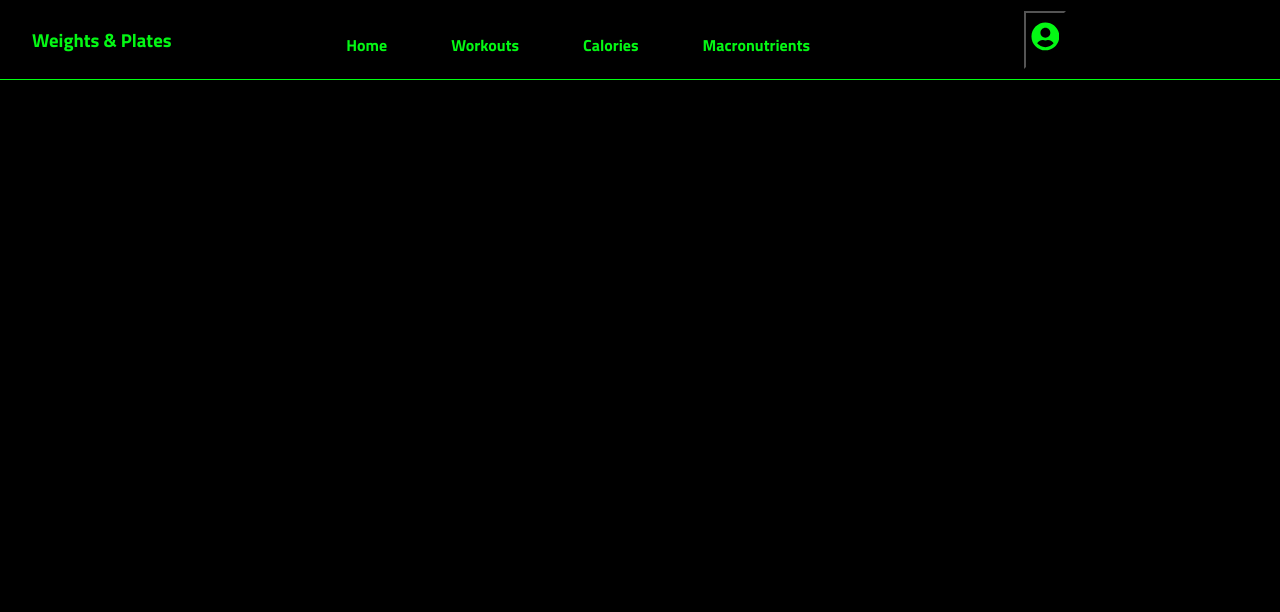
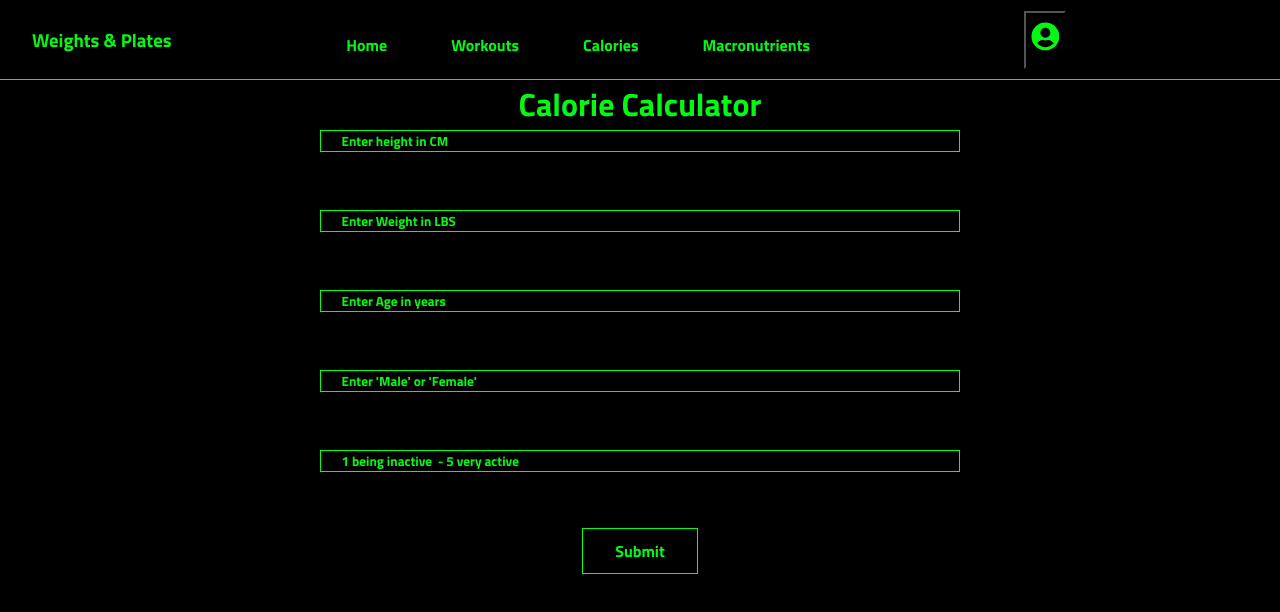
Before and after one commit to T1M00R/PPIT-Project, a React (Create React App) app: page /calories in a window 1280 px wide. Shown: the top 612 px of the page. Built offline with nearby package versions, Linux system fonts and the light colour scheme.

Commit message:
prototype project complete

```diff
--- a/src/App.js
+++ b/src/App.js
@@ -1,5 +1,7 @@
 import './styles/App.css';
 import React from 'react';
+import {Calories} from './components/calories';
+import {Macros} from './components/macros';
 import Navbar from './components/Navbar';
 import { BrowserRouter as Router,Routes,Route} from 'react-router-dom';
 
@@ -17,8 +19,8 @@ class App extends React.Component {
       <Routes>
        <Route path='/' element={<home></home>}></Route>
        <Route path='/workouts' element={<workouts></workouts>}></Route>
-       <Route path='/calories' element={<calories></calories>}></Route>
-       <Route path='/macros' element={<macros></macros>}></Route>
+       <Route path='/calories' element={<Calories></Calories>}></Route>
+       <Route path='/macros' element={<Macros></Macros>}></Route>
       </Routes>
     </Router>
 
--- a/src/components/calories.js
+++ b/src/components/calories.js
@@ -0,0 +1,51 @@
+import React from "react";
+import "../styles/App.css"
+
+export class Calories extends React.Component{
+
+    render() {
+        return (
+            <form>
+            <h1>Calorie Calculator</h1>
+
+            <div className="form">
+              <input type="number"
+              className="form-control"
+              placeholder="       Enter height in CM"/>
+            </div>
+
+            <div className="form">
+              <input type="number"
+              className="form-control"
+              placeholder="       Enter Weight in LBS"/>
+            </div>
+
+            <div className="form">
+              <input type="number"
+              className="form-control"
+              placeholder="       Enter Age in years"/>
+            </div>
+
+            <div className="form">
+              <input type="text"
+              className="form-control"
+              placeholder="       Enter 'Male' or 'Female'"/>
+            </div>
+
+            <div className="form">
+              <input type="number"
+              className="form-control"
+              placeholder="       1 being inactive  - 5 very active "/>
+            </div>
+
+            <div className="d-grid">
+              <button type="submit" className="button">
+                Submit
+              </button>
+            </div>
+          </form>
+        );
+    }
+}
+
+export default Calories;
--- a/src/components/macros.js
+++ b/src/components/macros.js
@@ -0,0 +1,51 @@
+import React from "react";
+import "../styles/App.css"
+
+export class Macros extends React.Component{
+
+    render() {
+        return (
+            <form>
+            <h1>Macronutrient Calculator</h1>
+
+            <div className="form">
+              <input type="number"
+              className="form-control"
+              placeholder="       Enter height in CM"/>
+            </div>
+
+            <div className="form">
+              <input type="number"
+              className="form-control"
+              placeholder="       Enter Weight in LBS"/>
+            </div>
+
+            <div className="form">
+              <input type="number"
+              className="form-control"
+              placeholder="       Enter Age in years"/>
+            </div>
+
+            <div className="form">
+              <input type="text"
+              className="form-control"
+              placeholder="       Enter 'Male' or 'Female'"/>
+            </div>
+
+            <div className="form">
+              <input type="number"
+              className="form-control"
+              placeholder="       1 being inactive  - 5 very active "/>
+            </div>
+
+            <div className="d-grid">
+              <button type="submit" className="button">
+                Submit
+              </button>
+            </div>
+          </form>
+        );
+    }
+}
+
+export default Macros;
--- a/src/styles/App.css
+++ b/src/styles/App.css
@@ -6,6 +6,34 @@
     box-sizing: border-box;
     font-family: 'Titillium Web', sans-serif;
 }
+
+form{
+    color: var(--textColor);
+}
+
+.form-control{
+    color: var(--textColor);
+    border: 1px solid #00ff11;
+    width: 50%;
+    background-color: var(--maincColor);
+
+}
+::placeholder{
+    color: var(--textColor);
+}
+
+.button {
+    background-color:  var(--maincColor);
+    border: none;
+    color: var(--textColor);
+    padding: 10px 32px;
+    text-align: center;
+    border: 1px solid #00ff11;
+    text-decoration: none;
+    display: inline-block;
+    font-size: 16px;
+    cursor: pointer;
+  }
 
 :root{
     --maincColor: #000000;
```
